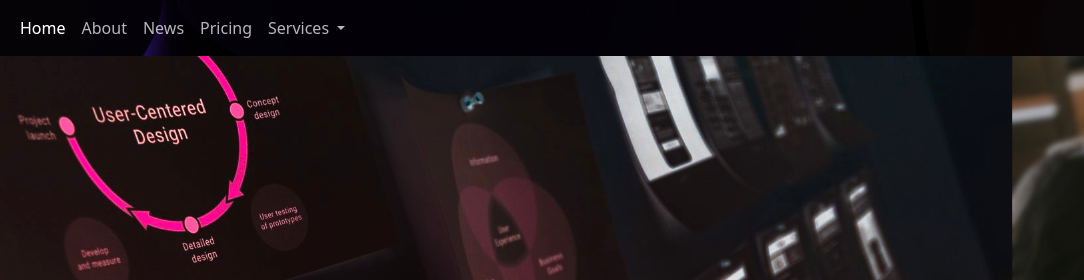
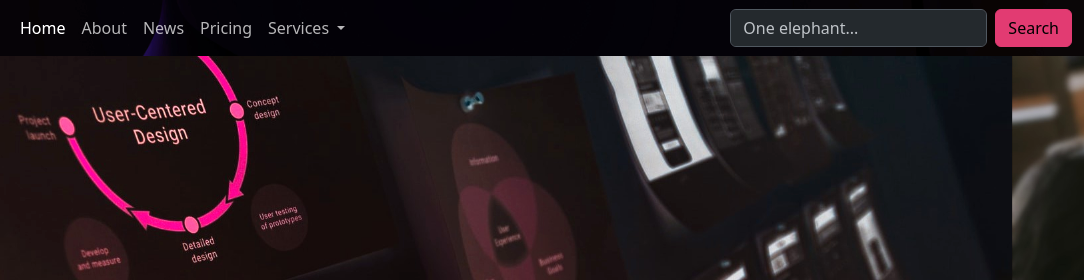
Before and after one commit to UmbraNova/Azemcore-Bootstrap-Project, a plain HTML site: page index.html in a window 1280 px wide. Shown: the top 280 px of the page, 196-1280 px from the left. Drawn offline with nearby package versions, Linux system fonts and the light colour scheme; a web font is replaced by a local one.

Commit message:
uncommented search bar

```diff
--- a/index.html
+++ b/index.html
@@ -57,10 +57,10 @@
           </li>
         </ul>
 
-        <!-- <form class="d-flex" role="search">
+        <form class="d-flex" role="search">
           <input class="form-control me-2" type="search" placeholder="One elephant..." aria-label="Search">
           <button class="btn" type="submit">Search</button>
-        </form> -->
+        </form>
       </div>
     </div>
   </nav>
```
